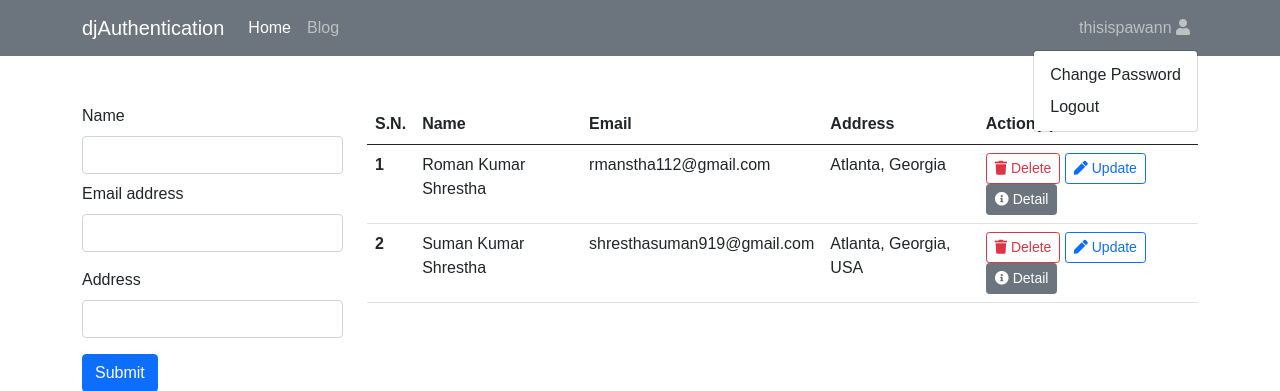
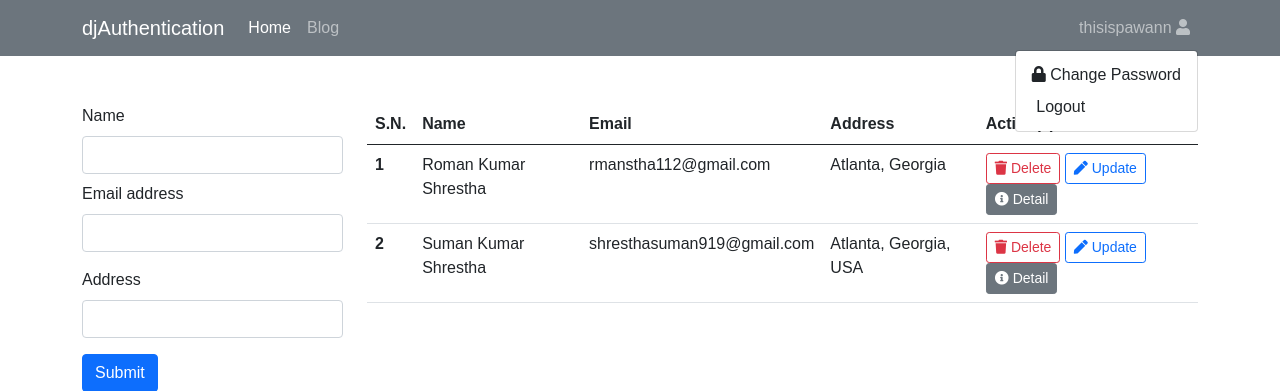
Before and after one commit to thisispawann/DjangoAuthCrud, a Django app: page /home/ in a window 1280 px wide, after a click that opens the changed part. Shown: the top 391 px of the page. Run offline with Django 4.2, Linux system fonts and the light colour scheme; a user stored in the database is signed in; data comes from the database, SQL or seed files in the repository; both versions use the stored data as it was after the commit; some libraries are stand-ins or nearby versions.

Commit message:
added icons

```diff
--- a/templates/home.html
+++ b/templates/home.html
@@ -33,9 +33,9 @@
           </a>
           <div class="dropdown-menu dropdown-menu-end">
             <a href="" class="dropdown-item"
-              >Change Password</a
+              ><i class="fa fa-lock"></i> Change Password</a
             >
-            <a href="{% url 'logout' %}" class="dropdown-item">Logout</a>
+            <a href="{% url 'logout' %}" class="dropdown-item"><i class="fa fa-sign-out"></i> Logout</a>
           </div>
         </li>
       </ul>
```
Also changed, not shown: db.sqlite3.
